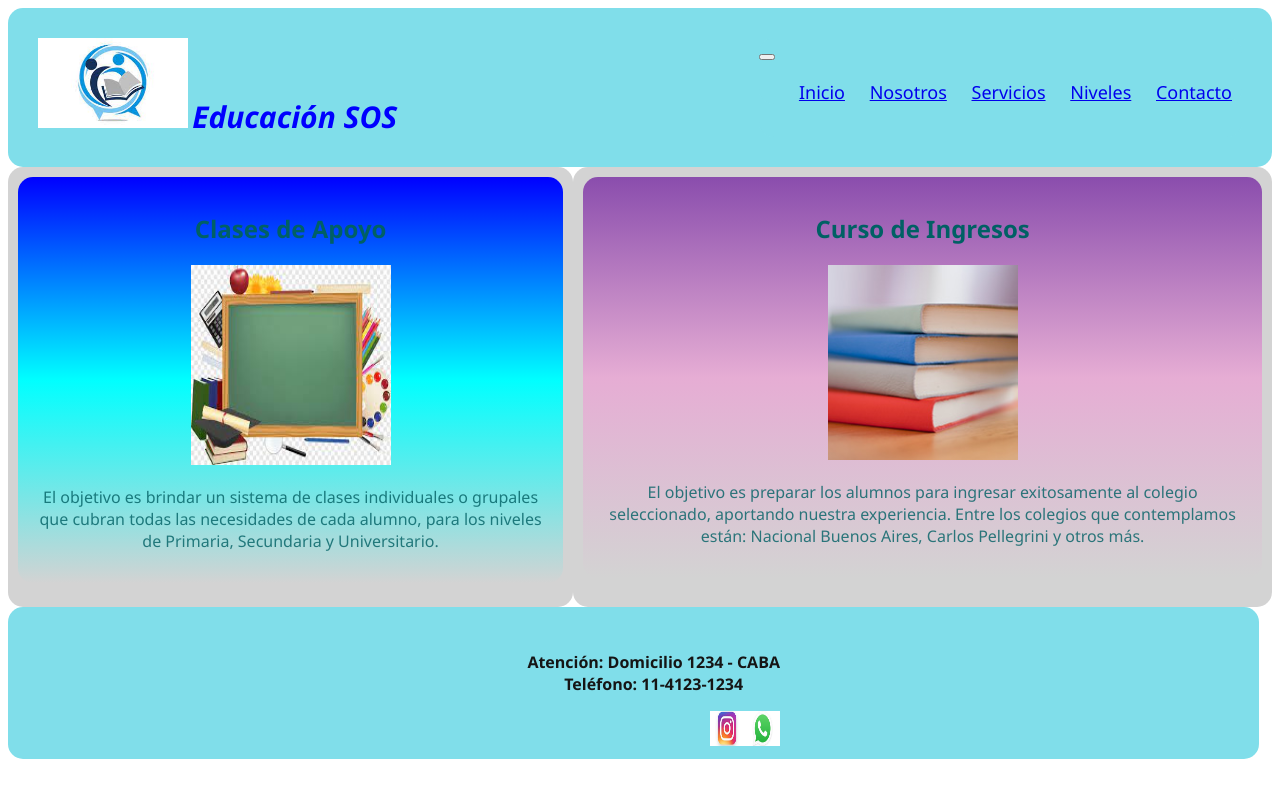
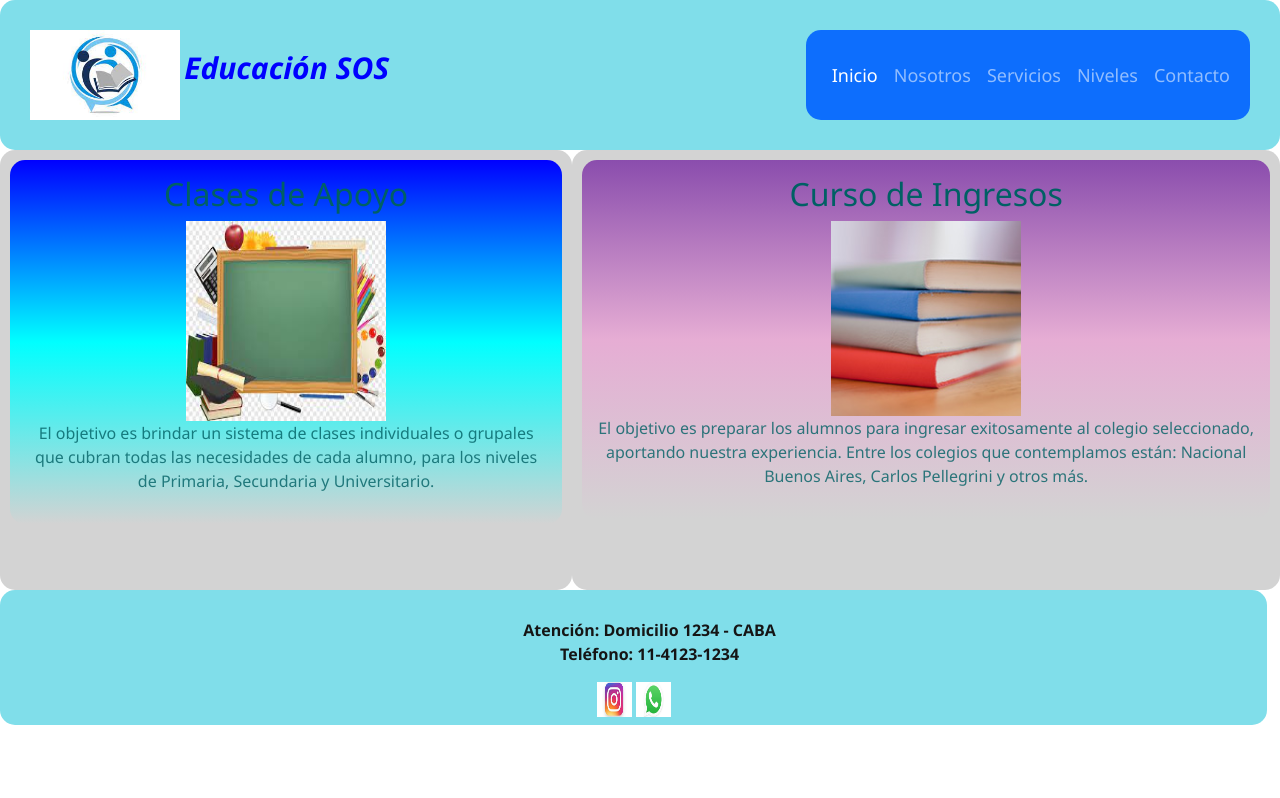
Before and after one commit to smoreno22/curso_repositorio, a plain HTML site: page index.html in a window 1280 px wide. Drawn offline with nearby package versions, Linux system fonts and the light colour scheme.

Commit message:
CssBootA

```diff
--- a/index.html
+++ b/index.html
@@ -5,7 +5,7 @@
     <meta http-equiv="X-UA-Compatible" content="IE=edge">
     <meta name="viewport" content="width=device-width, initial-scale=1.0">
     <title>DemodeWeb</title>
-    <link href="https://cdn.jsdelivr.net/npm/bootstrap@5.2.0-beta1/dist/css/bootstrap.min.css">
+    <link href="https://cdn.jsdelivr.net/npm/bootstrap@5.2.0-beta1/dist/css/bootstrap.min.css" rel="stylesheet" integrity="sha384-0evHe/X+R7YkIZDRvuzKMRqM+OrBnVFBL6DOitfPri4tjfHxaWutUpFmBp4vmVor" crossorigin="anonymous">
     <link rel="stylesheet" href="style.css">
 </head>
 
@@ -16,8 +16,6 @@
         <a> <img src="assets/image/logo.jpg" alt="logo" width="150px"> <h1>Educación SOS</h1></a>
         <nav class="navbar navbar-expand-lg navbar-dark bg-primary">
 
-        <div class="container-fluid">
-            <nav class="navbar navbar-expand-lg navbar-dark bg-primary">
             <div class="container-fluid">
               <a class="navbar-brand" href="#"></a>
               <button class="navbar-toggler" type="button" data-bs-toggle="collapse" data-bs-target="#navbarNav" aria-controls="navbarNav" aria-expanded="false" aria-label="Toggle navigation">
@@ -48,17 +46,9 @@
     </header>
 
 
-            <!--<ul class="nav--menu__flex">
-                <li><a href="index.html">Inicio</a></li>
-                <li><a href="./pages/nosotros.html">Nosotros</a></li>
-                <li><a href="./pages/servicios.html">Servicios</a></li>
-                <li><a href="./pages/niveles.html">Niveles</a></li>
-                <li><a href="./pages/contacto.html">Contacto</a></li>
-            </ul>-->
-
-
 <div id="grilla">
    <main>
+
         <section class="dividirSeccion"><!--class="clasedeapoyo"-->
             <article class="clasedeapoyo"> <!--<article class="primaria"></article>-->
                 <h2>Clases de Apoyo</h2>
@@ -88,15 +78,15 @@
                 <br>
                 <strong> Teléfono: 11-4123-1234</strong>
             </ul>
-        <div class="imgfooter">
+        <!--<div class="imgfooter">-->
             <a href="assets/image/instagram.jpg"><img src="assets/image/instagram.jpg" height="35px" width="35px"></a>
             <a href="assets/image/whatsapp.jpg"><img src="assets/image/whatsapp.jpg" height="35px" width="35px"></a>
 
-        </div>
+        <!--</div>-->
         </div>
     </footer>
 
-    <script src="https://cdn.jsdelivr.net/npm/bootstrap@5.2.0-beta1/dist/js/bootstrap.bundle.min.js"></script>
+    <script src="https://cdn.jsdelivr.net/npm/bootstrap@5.2.0-beta1/dist/js/bootstrap.min.js" integrity="sha384-kjU+l4N0Yf4ZOJErLsIcvOU2qSb74wXpOhqTvwVx3OElZRweTnQ6d31fXEoRD1Jy" crossorigin="anonymous"></script>
 
 </body>
 </html>
--- a/style.css
+++ b/style.css
@@ -189,7 +189,7 @@ article{
 
 footer {
     grid-area: footer;
-    /*position: fixed;*/
+   /* position: fixed;*/
     bottom: 0;
     width: 99%;
     justify-content: center;
@@ -278,14 +278,15 @@ footer {
 
     /*nav {
         display: flex;
-    }
+    }*/
 
     footer {
-        grid-template-columns: auto auto;
+       /*grid-template-columns: auto auto;
         grid-template-rows: auto;
         justify-content: center;
-        column-gap: 10px;
-    }*/
+        column-gap: 10px;*/
+        dislay: flex;
+    }
 }
 
 
```
Lines whose indentation alone changed are shown as unchanged.
